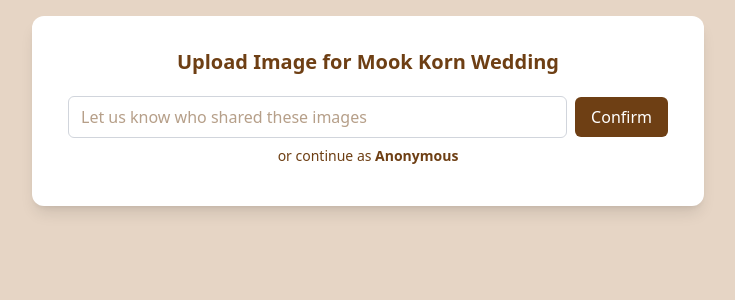
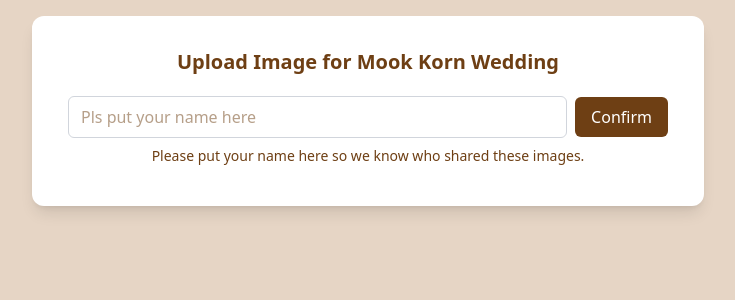
Before and after one commit to bossoq/weddingupload, a SvelteKit app: page / in a window 1280 px wide. Shown: the top 300 px of the page, without its empty margins (272-1007 px from the left). Built offline with nearby package versions, Linux system fonts and the light colour scheme.

Commit message:
Remove anonymous mode & insert label

```diff
--- a/src/routes/+page.svelte
+++ b/src/routes/+page.svelte
@@ -218,7 +218,7 @@
               name="name"
               id="name"
               class="text-dark-brown focus:border-dark-brown focus:ring-dark-brown w-full rounded-md border border-gray-300 px-3 py-2 text-base font-medium focus:ring-1 focus:outline-none"
-              placeholder="Let us know who shared these images"
+              placeholder="Pls put your name here"
               bind:value={authorName}
               disabled={!nameEditing}
               oninput={(e) => {
@@ -253,14 +253,15 @@
               class="text-dark-brown mt-2 block text-sm font-medium"
               transition:slide={{ duration: 300 }}
             >
-              or continue as <button
+              Please put your name here so we know who shared these images.
+              <!-- or continue as <button
                 class="cursor-pointer font-bold"
                 onclick={() => {
                   authorName = 'Anonymous';
                   $storeName = authorName; // Update the store with the new name
                   nameEditing = false;
                 }}>Anonymous</button
-              >
+              > -->
             </span>
           {/if}
         </div>
```
